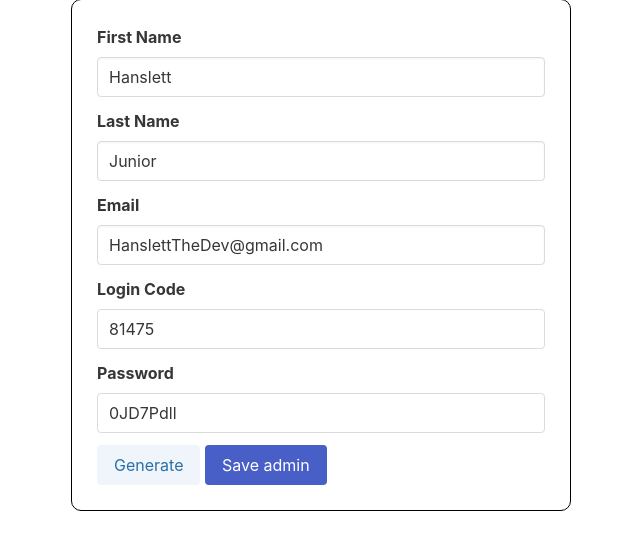
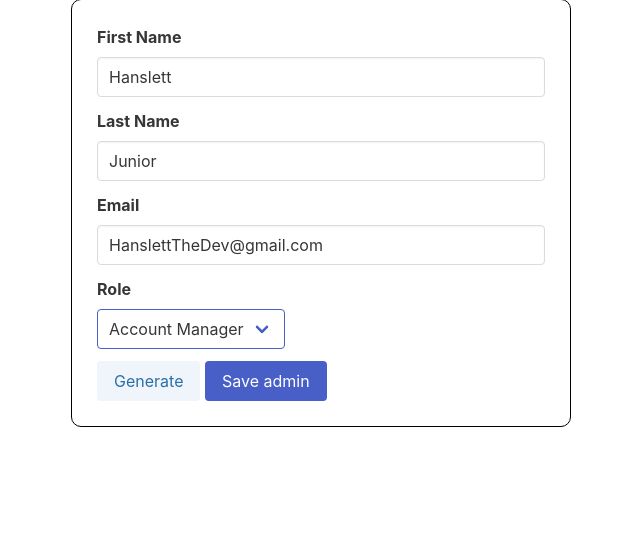
Before and after one commit to HanslettTheDev/Peskos-forex-management, a Flask app: page /dashboard/admins/edit/3 in a window 1280 px wide. Shown: the part 181-731 px from the top of the page, without its empty margins (319-959 px from the left). Run offline with Flask 2, Linux system fonts and the light colour scheme; a user stored in the database is signed in; data comes from the database, SQL or seed files in the repository; both versions use the stored data as it was before the commit.

Commit message:
feat: added javascript axios to verify emails by making request when typing in forms; bug: edit page not working well. Throws a jinja exception indicatiting i don't have a suitable role whem templating

```diff
--- a/config.json
+++ b/config.json
@@ -10,5 +10,10 @@
         "account manager": "account_manager.dashboard",
         "technical analyst": "ta_analyst.dashboard",
         "trading assistant": "trading_assistant.index"
+    },
+    "default_passwords": {
+        "account manager": "account_manager123456789manager#47^2",
+        "technical analyst": "technical_analyst+-223..,2897&#$1",
+        "trading assistant": "trading_assistant&8239();'.#1939bull"
     }
 }
--- a/peskos/static/js/index.js
+++ b/peskos/static/js/index.js
@@ -71,41 +71,27 @@ document.addEventListener("DOMContentLoaded", () => {
     }
   });
 
-  // generate passwords and id
-  const generateData = document.getElementById("gen-code");
+  // check if the email exists already in the database
 
-  generateData.addEventListener("click", (e) => {
-    let codeInput = document.getElementById("acode");
-    let passInput = document.getElementById("apass");
-    let gencode = generateId();
-    let genpass = generatePassword();
+  const mainForm = document.getElementById("admin-form");
+  const errorBox = document.getElementById("error-text");
 
-    codeInput.value = gencode;
-    passInput.value = genpass;
-  });
 
-  function generateId(length = 6) {
-    const charset = "1234567890";
-    let genPass = "";
-    for (let i = 0, n = charset.length; i < length; ++i) {
-      genPass += charset.charAt(Math.floor(Math.random() * n));
+  mainForm.addEventListener("submit", checkMail);
+
+  async function checkMail(e) {
+    await e.preventDefault();
+    let mailField = document.getElementById("mail").value;
+    await axios.post("/dashboard/admins/check_mail", {mail: mailField}).then(response => {
+      mainForm.submit();
+    }).catch((error) => {
+      errorBox.classList.add("is-danger")
+      errorBox.classList.remove("is-hidden")
+      errorBox.textContent = error.response.data
     }
-    return genPass;
+    )
   }
 
-  function generatePassword(lengths = 8) {
-    // Code inspired by a stack overflow post
-    const alpha = "abcdefghijklmnopqrstuvwxyz";
-    const calpha = "ABCDEFGHIJKLMNOPQRSTUVWXYZ";
-    const num = "1234567890";
-    const options = [alpha, alpha, alpha, calpha, calpha, calpha, num, num];
-    let pass = "";
-    for (let i = 0; i < lengths; i++) {
-      opt = Math.floor(Math.random() * options.length);
-      choose = Math.floor(Math.random() * options[opt].length);
-      pass = pass + options[opt][choose];
-      options.splice(opt, 1);
-    }
-    return pass;
-  }
+
+
 });
--- a/peskos/superadmin/routes.py
+++ b/peskos/superadmin/routes.py
@@ -1,9 +1,11 @@
+import json
 from flask import Blueprint, flash, render_template, request, session, redirect, url_for
 from flask_login import login_required, current_user, logout_user
+import sqlalchemy
 
 from peskos.models.admins import Admins
 from peskos.models.roles import Role
-from peskos import db, role_required
+from peskos import db, role_required, config, bcrypt
 
 superadmin = Blueprint('superadmin', __name__)
 
@@ -22,31 +24,42 @@ def dashboard():
 @login_required
 @role_required("super admin")
 def admins():
-    users = Admins.query.filter(Admins.login_id).all()
+    users = Admins.query.all()
+    users.pop(0)
 
     if request.method == "POST":
 
         fname = request.form["fname"]
         lname = request.form["lname"]
-        code = request.form["code"]
         user_role = request.form["user_role"].lower()
-        passw = request.form["pass"]
         email = request.form["mail"]
+        hashed_password = bcrypt.generate_password_hash(config["default_passwords"][user_role])
 
         role = Role.query.filter_by(role=user_role).first()
 
-        admin = Admins(first_name=fname, last_name=lname,
-        login_id = int(code), password=passw, email=email
-        )
+        admin = Admins(first_name=fname, last_name=lname, password=hashed_password, email=email)
 
         admin.roles = role
         db.session.add(admin)
         db.session.commit()
 
-        flash(f"Admin {fname} {lname} created Successfully!", 'success')
+        flash(f"User {fname} {lname} created Successfully!", 'success')
         return redirect(url_for("superadmin.admins"))
 
-    return render_template("super_admin/admins.html", tab="admins", users=users, zips=zip)
+    return render_template("super_admin/admins.html", tab="admins", users=users)
+
+@superadmin.route("/dashboard/admins/check_mail", methods=["POST"])
+def check_mail():
+    rdata = dict(message = "")
+    data = request.get_json()
+    admin = Admins.query.filter_by(email=data["mail"]).first()
+
+    if not admin:
+        return redirect(url_for("superadmin.admins")), 200
+
+    rdata["message"] = "Email already taken"
+    return rdata["message"], 404
+
 
 @superadmin.route("/dashboard/admins/suspend/<int:user_id>")
 @login_required
@@ -84,16 +97,15 @@ def edit_admin(user_id):
     if request.method == "POST":
         fname = request.form["fname"]
         lname = request.form["lname"]
-        code = request.form["code"]
-        passw = request.form["pass"]
+        user_roles = request.form["user_role"].lower()
         email = request.form["mail"]
 
-        role = Role.query.filter_by(role="admin").first()
+        role = Role.query.filter_by(role=user_roles).first()
+
+        print(role)
 
         admin.first_name = fname
         admin.last_name = lname
-        admin.login_id = int(code)
-        admin.password = passw
         admin.email = email
         admin.roles = role
 
@@ -102,7 +114,9 @@ def edit_admin(user_id):
 
         flash(f"Admin {fname} {lname} edited successfully!", 'success')
         return redirect(url_for("superadmin.admins"))
+
     return render_template("super_admin/edit_admin.html", admin=admin)
+
 
 @superadmin.route("/dashboard/admins/delete/<int:user_id>")
 @login_required
--- a/peskos/templates/layouts/dashboard.html
+++ b/peskos/templates/layouts/dashboard.html
@@ -4,7 +4,7 @@
 <div id="dashboard-container">
     <div class="columns">
         <div class="column is-one-quarter" style="border-right: 1px solid rgba(128, 128, 128, 0.374);">
-            <span class="tag is-large">Hi! {{ current_user.username }}</span>
+            <span class="tag is-large">Hi! {{ current_user.first_name }} {{ current_user.last_name }}</span>
             <hr>
             <aside class="menu">
                 <div class="content">
--- a/peskos/templates/login/login.html
+++ b/peskos/templates/login/login.html
@@ -7,7 +7,7 @@
         <div class="field">
             <label class="label">Username/Login code</label>
             <div class="control">
-                <input class="input" type="text" name="username" placeholder="Enter username or login code" required>
+                <input class="input" type="email" name="mail" placeholder="Enter email" required>
             </div>
         </div>
 
--- a/peskos/templates/super_admin/edit_admin.html
+++ b/peskos/templates/super_admin/edit_admin.html
@@ -26,16 +26,13 @@
         </div>
 
         <div class="field">
-            <label class="label">Login Code</label>
-            <div class="control">
-                <input id="acode" class="input" type="text" value="{{ admin.login_id }}" name="code" placeholder="login code" required readonly>
-            </div>
-        </div>
-
-        <div class="field">
-            <label class="label">Password</label>
-            <div class="control">
-                <input id="apass" class="input" type="text" value="{{ admin.password }}" name="pass" placeholder="Password" required readonly>
+            <label class="label">Role</label>
+            <div class="select is-link">
+                <select name="user_role" id="user_role">
+                    <option value="Account Manager">Account Manager</option>
+                    <option value="Technical Analyst">Technical Analyst</option>
+                    <option value="Trading Assistant">Trading Assistant</option>
+                </select>
             </div>
         </div>
         <div class="field">
--- a/peskos/templates/trading_assistant/index.html
+++ b/peskos/templates/trading_assistant/index.html
@@ -82,6 +82,7 @@
 
     form.addEventListener("submit", handleSubmit)
     async function handleSubmit(e){
+        e.preventDefault()
         loadingBtn.classList.remove("is-hidden")
         submitBtn.classList.add("is-hidden")
 
@@ -93,7 +94,6 @@
         }).catch((error) => {
             jsErrorTag.classList.remove("is-hidden")
             jsErrorTag.innerText = error.response.data.message
-            e.preventDefault()
         })
     }
 </script>
```
Also changed, not shown: peskos/login/routes.py (+6 -13 lines), peskos/models/admins.py (+3 -5 lines), peskos/templates/components/modal_admins.html (+4 -13 lines), peskos/templates/super_admin/admins.html (+3 -5 lines), peskos/db.sqlite.
